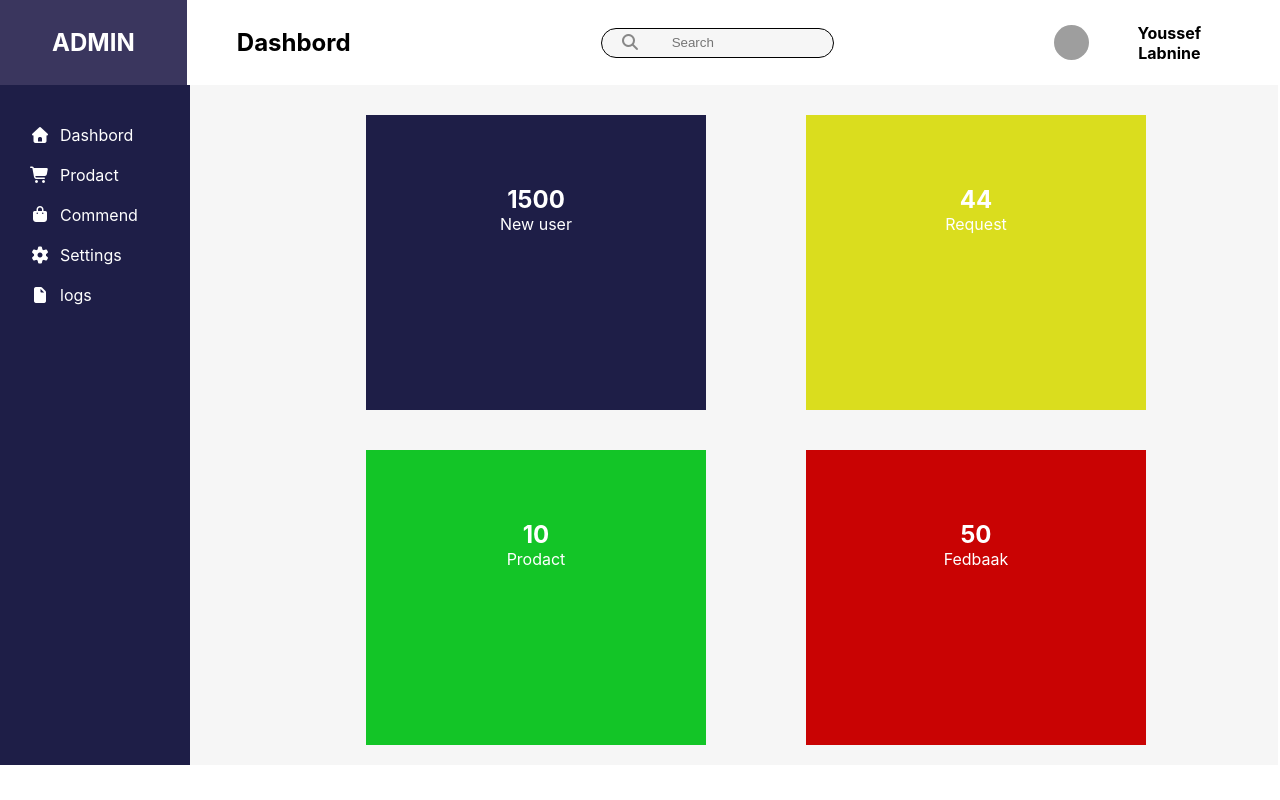
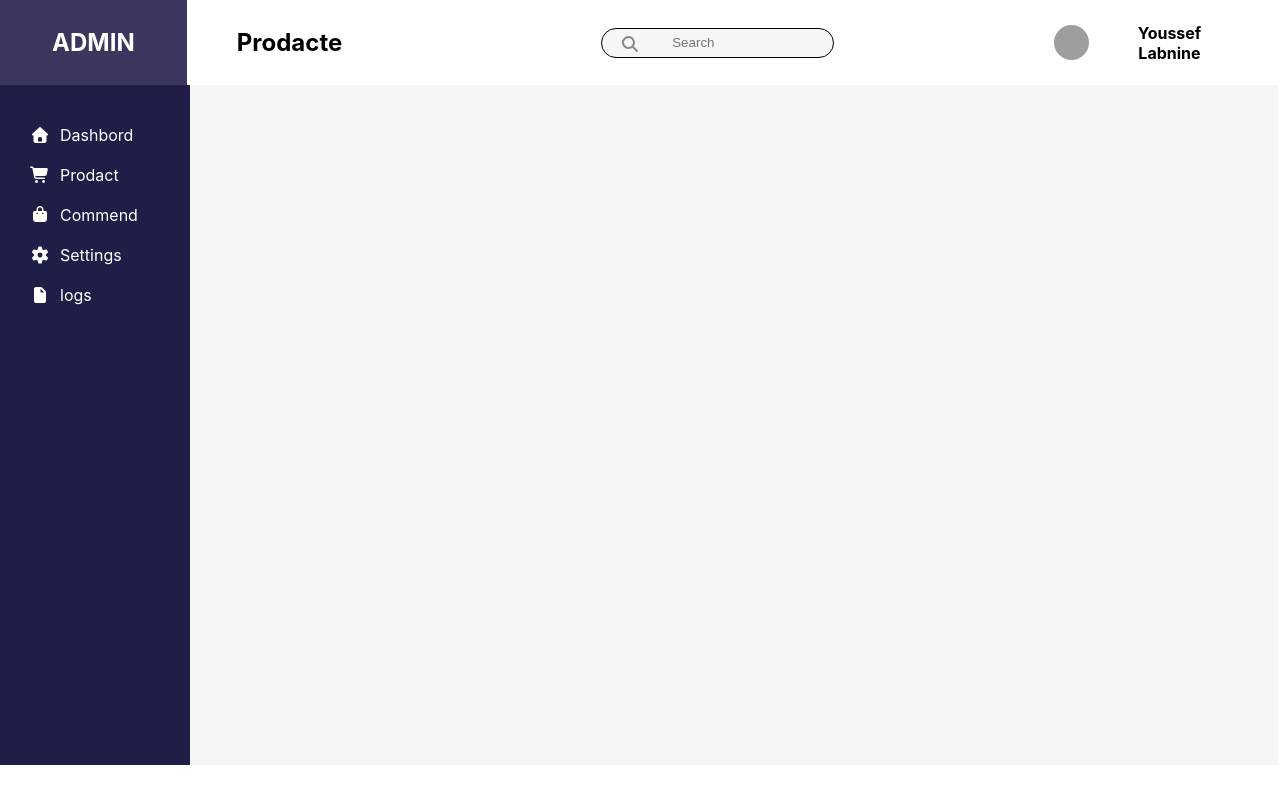
Before and after one commit to yousseflab20-ui/simplon-7, a React (Create React App) app: page /prodacte in a window 1280 px wide. Built offline with nearby package versions, Linux system fonts and the light colour scheme; grey boxes are pictures that could not be loaded.

Commit message:
add creat navbar prodacte

```diff
--- a/package.json
+++ b/package.json
@@ -9,6 +9,7 @@
     "@testing-library/user-event": "^13.5.0",
     "react": "^19.2.0",
     "react-dom": "^19.2.0",
+    "react-router-dom": "^7.9.3",
     "react-scripts": "5.0.1",
     "web-vitals": "^2.1.4"
   },
--- a/src/App.js
+++ /dev/null
@@ -1,15 +0,0 @@
-import './App.css'
-import Dashbord from './components/pashbord';
-import Prodacte from './components/prodacte';
-
-
-function App() {
-  return (
-    <div className="App">
-      <Dashbord/>
-      <Prodacte/>
-    </div>
-  );
-}
-
-export default App;
--- /dev/null
+++ b/src/App.jsx
@@ -0,0 +1,22 @@
+import { BrowserRouter as Router, Routes, Route } from "react-router-dom";
+import './App.css'
+import Dashbord from './components/dashbord';
+import Prodacte from './components/prodacte';
+
+
+function App() {
+  return (
+    // <div className="App">
+    //   <Dashbord/>
+    //   <Prodacte/>
+    // </div>
+    <Router>
+      <Routes>
+        <Route path="/dashbord" element={<Dashbord />} />
+        <Route path="/prodacte" element={<Prodacte />} />
+      </Routes>
+    </Router>
+  );
+}
+
+export default App;
--- a/src/components/pashbord.js
+++ b/src/components/dashbord.jsx
@@ -1,5 +1,6 @@
 import React from "react";
-export default function Dashbord(){
+import prodacte from "./prodacte";
+export default function dashbord(){
     return ( <>
         <section id="dashbord">
                 <div style={{display:"flex",alignItems:"center",textAlign:"center"}}>
@@ -8,18 +9,18 @@ export default function Dashbord(){
             </div>
             <div style={{display:"flex",padding:"0 50px",alignItems:"center"}}>
                 <h2>Dashbord</h2>
-                <span style={{marginLeft:"250px"}}><i class="fa-solid fa-magnifying-glass" style={{position: "absolute",top:"34px",left: "620px",color: "#888"}}></i><input type="search" placeholder="Search" style={{ paddingLeft: "70px", width: "100%", height: "30px",borderRadius:"40px",background:"#f6f6f6",border:"1px solid #000000",outline:"none"}}/></span>
+                <span style={{marginLeft:"250px"}}><i className="fa-solid fa-magnifying-glass" style={{position: "absolute",top:"36px",left: "620px",color: "#888"}}></i><input type="search" placeholder="Search" style={{ paddingLeft: "70px", width: "100%", height: "30px",borderRadius:"40px",background:"#f6f6f6",border:"1px solid #000000",outline:"none"}}/></span>
                 <img src="https://static.vecteezy.com/ti/photos-gratuite/t1/5346410-gros-plan-portrait-de-souriant-beau-jeune-homme-caucasien-visage-regardant-camera-sur-fond-studio-gris-clair-isole-photo.jpg" style={{width:"35px",height:"35px",marginLeft:"220px",borderRadius:"70px"}}></img><h4 style={{marginLeft:"20px"}}>Youssef Labnine</h4>
             </div>
             </div>
             <div style={{display:"flex"}}>
             <div style={{background:"#1E1E47",color:"white",width:"190px",height:"85vh",lineHeight:"40px"}}>
                 <ul style={{paddingTop:"30px",marginLeft:"30px",listStyle:"none"}}>
-                    <li><i class="fa-solid fa-house" style={{marginRight:"10px"}}></i><a href="Dashbord" style={{textDecoration:"none",color:"white"}}>Dashbord</a></li>
-                    <li><i class="fa-solid fa-cart-shopping" style={{marginRight:"10px"}}></i><a href="Prodacte" style={{textDecoration:"none",color:"white"}}>Prodact</a></li>
-                    <li><i class="fa-solid fa-bag-shopping" style={{marginRight:"10px"}}></i><a href="" style={{textDecoration:"none",color:"white"}}>Commend</a></li>
-                    <li><i class="fa-solid fa-gear" style={{marginRight:"10px"}}></i><a href="" style={{textDecoration:"none",color:"white"}}>Settings</a></li>
-                    <li><i class="fa-solid fa-file" style={{marginRight:"10px"}}></i><a href="" style={{textDecoration:"none",color:"white"}}>logs</a></li>
+                    <li><i className="fa-solid fa-house" style={{marginRight:"10px"}}></i><a href="dashbord" style={{textDecoration:"none",color:"white"}}>Dashbord</a></li>
+                    <li><i className="fa-solid fa-cart-shopping" style={{marginRight:"10px"}}></i><a href="prodacte" style={{textDecoration:"none",color:"white"}}>Prodact</a></li>
+                    <li><i className="fa-solid fa-bag-shopping" style={{marginRight:"10px"}}></i><a href="" style={{textDecoration:"none",color:"white"}}>Commend</a></li>
+                    <li><i className="fa-solid fa-gear" style={{marginRight:"10px"}}></i><a href="" style={{textDecoration:"none",color:"white"}}>Settings</a></li>
+                    <li><i className="fa-solid fa-file" style={{marginRight:"10px"}}></i><a href="" style={{textDecoration:"none",color:"white"}}>logs</a></li>
                 </ul>
             </div>
             <div style={{background:"#f6f6f6",paddingBottom:"20px",width:"85%",display:"grid",gridTemplateColumns:"repeat(2,400px)",gap:"40px"}}>
--- a/src/components/prodacte.js
+++ /dev/null
@@ -1,7 +0,0 @@
-import react from "react";
-export default function Prodacte(){
-    <>
-        <section id="prodacte">
-        </section>
-    </>
-}
--- /dev/null
+++ b/src/components/prodacte.jsx
@@ -0,0 +1,34 @@
+import react from "react";
+import dashbord from "./dashbord";
+export default function prodacte(){
+    return(
+    <>
+        <section id="prodacte">
+                <div style={{display:"flex",alignItems:"center",textAlign:"center"}}>
+                <div style={{background:"#3A365E",color:"white",padding:"28px",width:"134px"}}>
+                <h2>ADMIN</h2>
+            </div>
+            <div style={{display:"flex",padding:"0 50px",alignItems:"center"}}>
+                <h2 style={{marginRight:"9px"}}>Prodacte</h2>
+                <span style={{marginLeft:"250px"}}><i className="fa-solid fa-magnifying-glass" style={{position: "absolute",top:"36px",left: "620px",color: "#888"}}></i><input type="search" placeholder="Search" style={{ paddingLeft: "70px", width: "100%", height: "30px",borderRadius:"40px",background:"#f6f6f6",border:"1px solid #000000",outline:"none"}}/></span>
+                <img src="https://static.vecteezy.com/ti/photos-gratuite/t1/5346410-gros-plan-portrait-de-souriant-beau-jeune-homme-caucasien-visage-regardant-camera-sur-fond-studio-gris-clair-isole-photo.jpg" style={{width:"35px",height:"35px",marginLeft:"220px",borderRadius:"70px"}}></img><h4 style={{marginLeft:"20px"}}>Youssef Labnine</h4>
+            </div>
+            </div>
+            <div style={{display:"flex"}}>
+            <div style={{background:"#1E1E47",color:"white",width:"190px",height:"85vh",lineHeight:"40px"}}>
+                <ul style={{paddingTop:"30px",marginLeft:"30px",listStyle:"none"}}>
+                    <li><i className="fa-solid fa-house" style={{marginRight:"10px"}}></i><a href="dashbord" style={{textDecoration:"none",color:"white"}}>Dashbord</a></li>
+                    <li><i className="fa-solid fa-cart-shopping" style={{marginRight:"10px"}}></i><a href="prodacte" style={{textDecoration:"none",color:"white"}}>Prodact</a></li>
+                    <li><i className="fa-solid fa-bag-shopping" style={{marginRight:"10px"}}></i><a href="" style={{textDecoration:"none",color:"white"}}>Commend</a></li>
+                    <li><i className="fa-solid fa-gear" style={{marginRight:"10px"}}></i><a href="" style={{textDecoration:"none",color:"white"}}>Settings</a></li>
+                    <li><i className="fa-solid fa-file" style={{marginRight:"10px"}}></i><a href="" style={{textDecoration:"none",color:"white"}}>logs</a></li>
+                </ul>
+            </div>
+            <div style={{background:"#f6f6f6",paddingBottom:"20px",width:"85%",display:"grid",gridTemplateColumns:"repeat(2,400px)",gap:"40px"}}>
+
+            </div>
+            </div>
+        </section>
+    </>
+    )
+}
```
Also changed, not shown: src/data/Cardprodacte.jsx (added), 1 other file (tests, documents, lock files or other folders).
